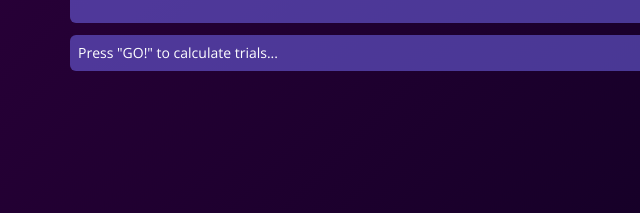
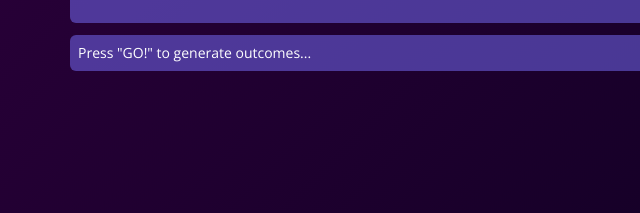
Before and after one commit to virtualmanipulativelibrary/objectpickingprobability, a plain HTML site: page index.html in a window 1280 px wide. Shown: the part 323-536 px from the top of the page, 0-640 px from the left. Drawn offline with nearby package versions, Linux system fonts and the light colour scheme.

Commit message:
Change prompt from 'calculate trials' to 'generate outcomes'

```diff
--- a/index.html
+++ b/index.html
@@ -99,7 +99,7 @@
 			<div class="app-input-bg"></div>
 		</div>
 		<div style="position:relative; margin-top:12px; padding:8px"><!-- results -->
-			<div class="results">Press "GO!" to calculate trials...</div>
+			<div class="results">Press "GO!" to generate outcomes...</div>
                         <div class="app-results-bg"></div>
 		</div>
 	</div>
```
